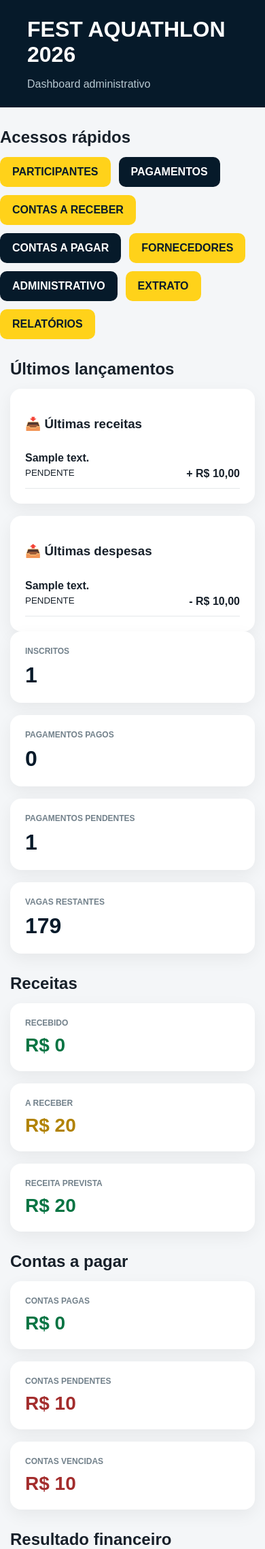
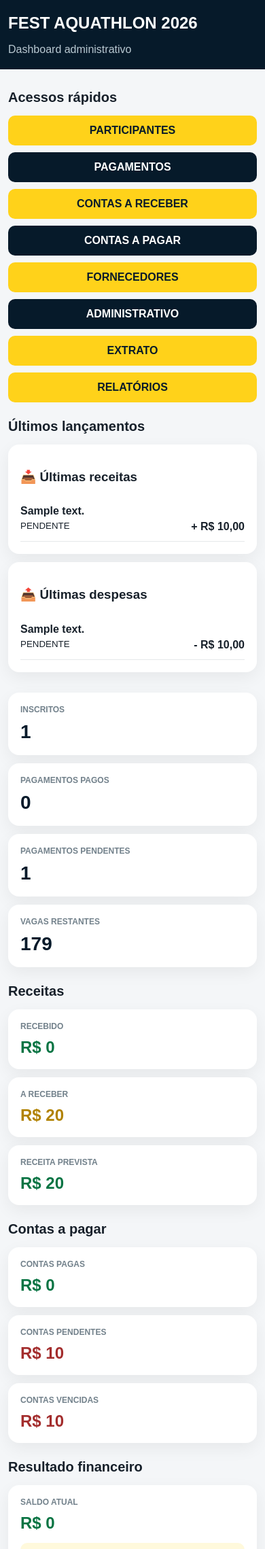
Before and after one commit to mbalbuquerque/fest-aquatlon, a Django app: page /dashboard/ in a window 390 px wide. Shown: the top 2279 px of the page at 68% size. Run offline with Django 5.2, Linux system fonts and the light colour scheme; a user stored in the database is signed in; tables that the repository leaves empty hold one stand-in row (values such as "Sample post").

Commit message:
Ajuste CSS dashboard

```diff
--- a/templates/inscricoes/dashboard.html
+++ b/templates/inscricoes/dashboard.html
@@ -62,18 +62,15 @@
 
         .grid {
             display: grid;
-
-            grid-template-columns:
-                repeat(4, 1fr);
-
+            grid-template-columns: repeat(4, minmax(0, 1fr));
             gap: 18px;
+            margin-top: 30px;
         }
 
         .three {
             display: grid;
 
-            grid-template-columns:
-                repeat(3, 1fr);
+            grid-template-columns: repeat(3, minmax(0, 1fr));
 
             gap: 18px;
         }
@@ -81,8 +78,7 @@
         .two {
             display: grid;
 
-            grid-template-columns:
-                repeat(2, 1fr);
+            grid-template-columns: repeat(2, minmax(0, 1fr));
 
             gap: 18px;
         }
@@ -90,13 +86,12 @@
         .card {
             background: white;
             padding: 22px;
+            border-radius: 16px;
+            box-shadow: 0 8px 25px rgba(0, 0, 0, .06);
 
-            border-radius: 16px;
-
-            box-shadow:
-                0 8px 25px
-                rgba(0, 0, 0, .06);
-        }
+            min-width: 0;
+            width: 100%;
+}
 
         .label {
             font-size: 12px;
@@ -182,11 +177,14 @@
 
         .actions {
             display: flex;
+            flex-wrap: wrap;
+            gap: 12px;
+            width: 100%;
+        }
 
-
-            gap: 12px;
-
-            flex-wrap: wrap;
+        .actions .button {
+            margin: 0;
+            white-space: nowrap;
         }
 
         .button {
@@ -250,6 +248,68 @@
 
         }
 
+        @media(max-width: 600px) {
+
+    .container,
+    .header-content {
+        width: calc(100% - 24px);
+    }
+
+    .grid,
+    .three,
+    .two {
+        grid-template-columns: 1fr;
+        gap: 12px;
+    }
+
+    .actions {
+        display: grid;
+        grid-template-columns: 1fr;
+        gap: 10px;
+        width: 100%;
+    }
+
+    .actions .button {
+        display: block;
+        width: 100%;
+        margin: 0;
+        text-align: center;
+        white-space: normal;
+    }
+
+    .card,
+    .sport {
+        width: 100%;
+        min-width: 0;
+        padding: 18px;
+    }
+
+    .number {
+        font-size: 28px;
+    }
+
+    .money {
+        font-size: 24px;
+        overflow-wrap: anywhere;
+    }
+
+    .header {
+        padding: 20px 0;
+    }
+
+    .header h1 {
+        font-size: 24px;
+    }
+
+    .section {
+        margin-top: 24px;
+    }
+
+    .section-title {
+        font-size: 20px;
+    }
+}
+
     </style>
 
 </head>
@@ -271,6 +331,8 @@
     </div>
 
 </header>
+
+<main class="container">
 
 <!-- ==============================
          ACESSOS
@@ -351,15 +413,6 @@
 
     </section>
 
-
-</main>
-
-</body>
-
-</html>
-
-
-<main class="container">
 <!-- ==============================
      ÚLTIMOS LANÇAMENTOS
 =============================== -->
@@ -489,10 +542,6 @@
 
 </section>
 
-
-
-
-
     <!-- ==============================
          CARDS PRINCIPAIS
     =============================== -->
@@ -500,10 +549,7 @@
     <section class="grid">
 
 
-
-
         <div class="card">
-
 
 
             <div class="label">
```
